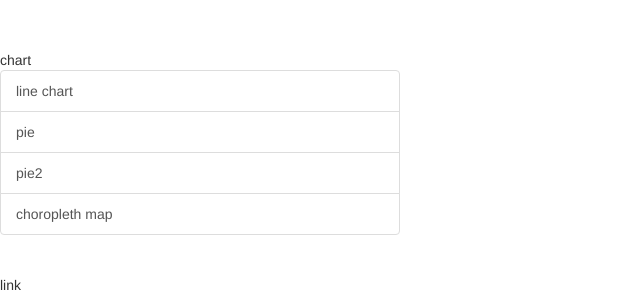
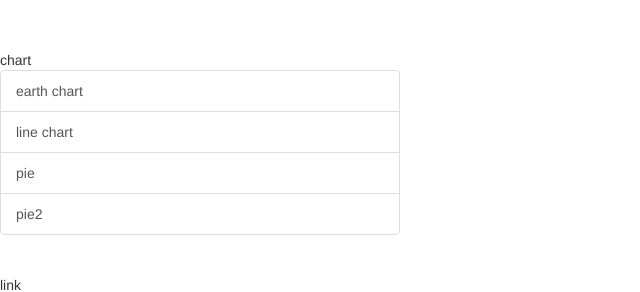
Before and after one commit to goodroad/goodroad.github.io, a plain HTML site: page sample/index.html in a window 1280 px wide. Shown: the part 154-446 px from the top of the page, without its empty margins (0-640 px from the left). Drawn offline with nearby package versions, Linux system fonts and the light colour scheme.

Commit message:
add earch chart

```diff
--- a/sample/index.html
+++ b/sample/index.html
@@ -23,10 +23,10 @@ samples
 <br/>
 chart
 <div class="list-group" style="width: 400px">
+    <a class="list-group-item" href="chart/earth.html">earth chart</a>
     <a class="list-group-item" href="chart/line.html">line chart </a>
     <a class="list-group-item" href="chart/pie.html">pie </a>
     <a class="list-group-item" href="chart/pie2.html">pie2 </a>
-    <a class="list-group-item" href="http://bl.ocks.org/e9t/raw/55699e9fa8c3eb7fe40c/"> choropleth map</a>
 </div>
 
 
```
